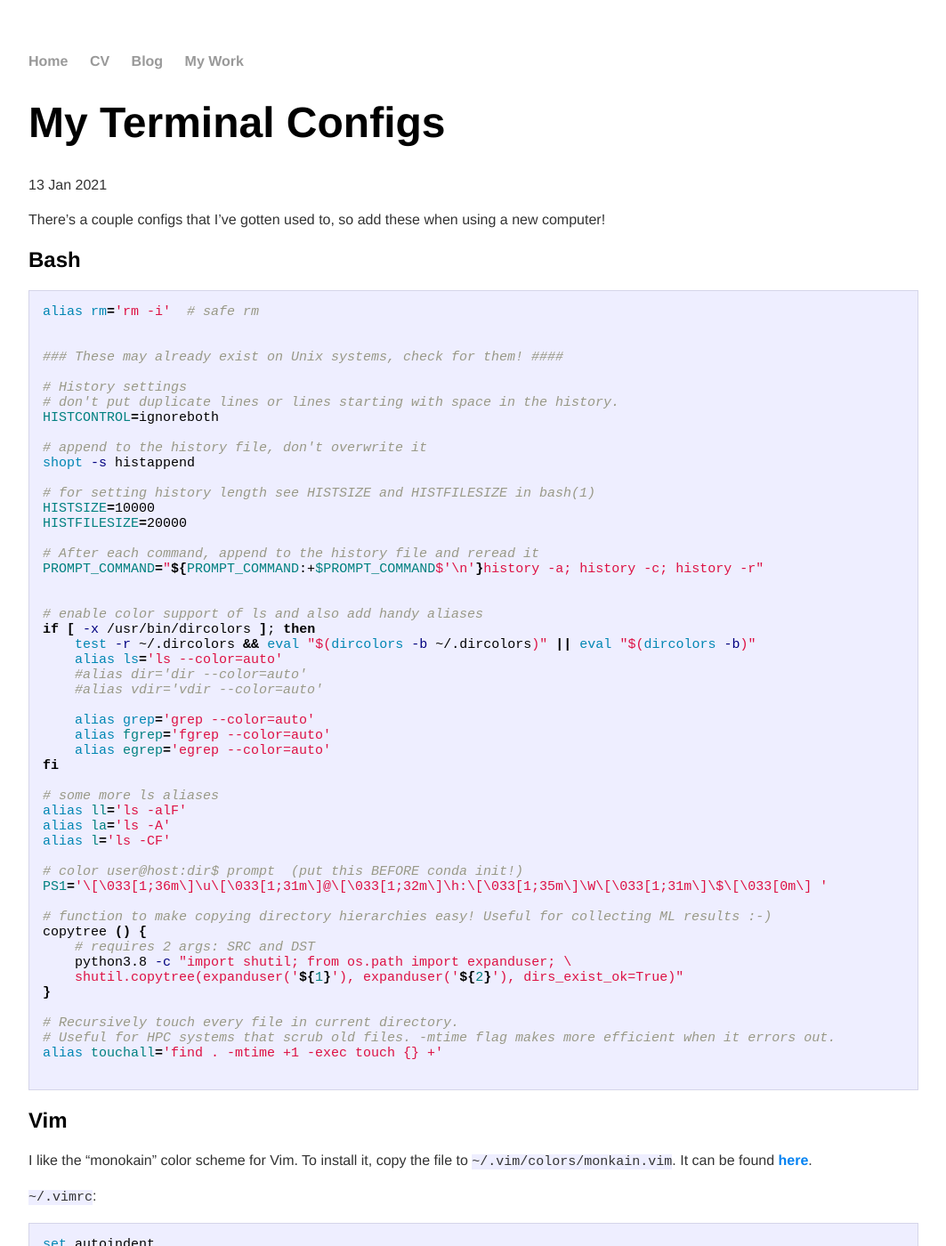
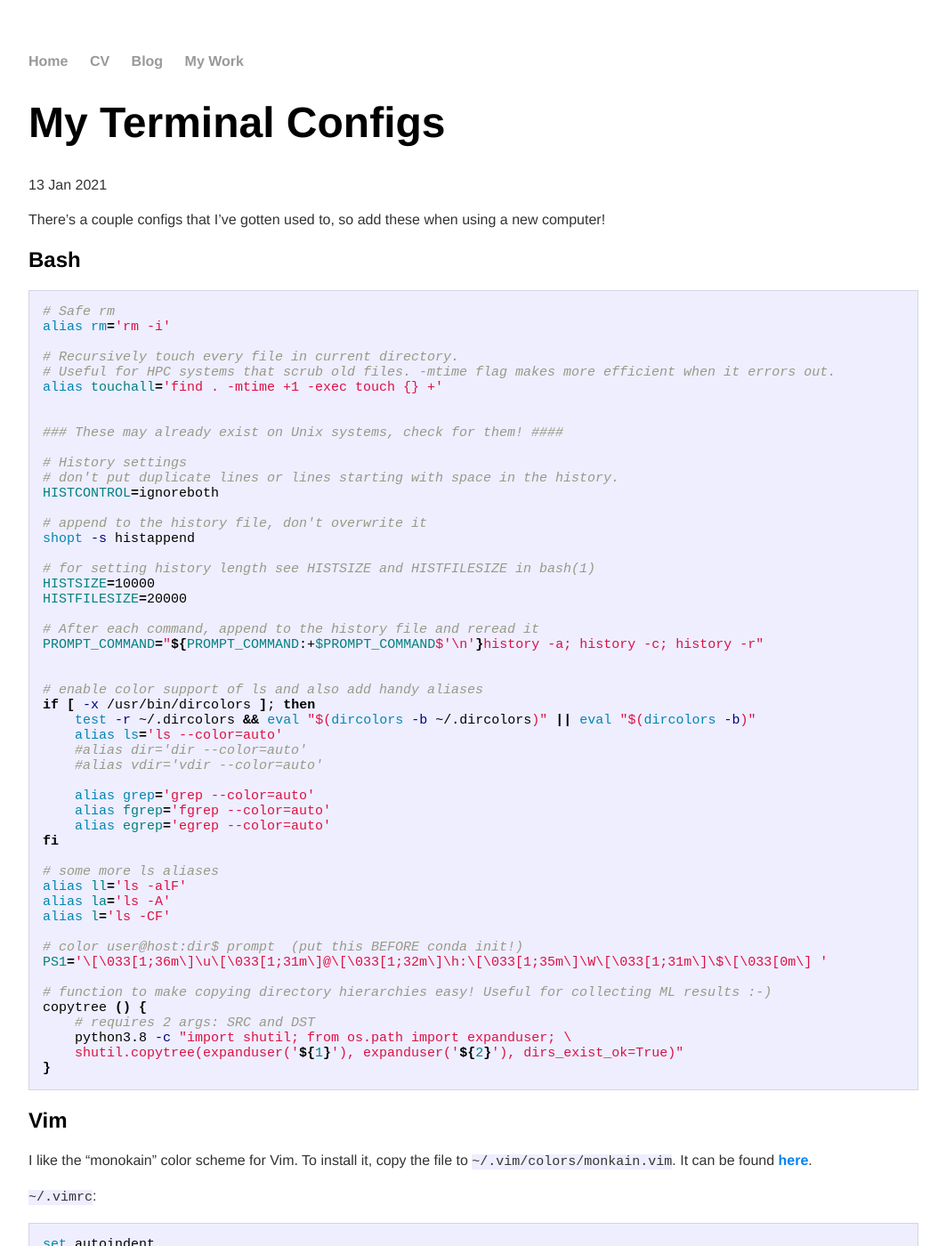
Before and after one commit to kcorder/kcorder.github.io, a Jekyll site: the page built from _posts/2021-01-13-term-configs.md, in a window 1280 px wide and 1400 px high. Shown: the whole window at 89% size, without its empty margins (108-1171 px from the left). Built offline with Jekyll 4.4.1, drawn with Linux system fonts in a browser that asks for light colours; part of the change alters nothing that is shown.

````diff
--- a/_posts/2021-01-13-term-configs.md
+++ b/_posts/2021-01-13-term-configs.md
@@ -12,7 +12,12 @@ There's a couple configs that I've gotten used to, so add these when using a new
 ## Bash
 
 ```bash
-alias rm='rm -i'  # safe rm
+# Safe rm
+alias rm='rm -i'
+
+# Recursively touch every file in current directory.
+# Useful for HPC systems that scrub old files. -mtime flag makes more efficient when it errors out.
+alias touchall='find . -mtime +1 -exec touch {} +'
 
 
 ### These may already exist on Unix systems, check for them! ####
@@ -58,11 +63,6 @@ copytree () {
     python3.8 -c "import shutil; from os.path import expanduser; \
     shutil.copytree(expanduser('${1}'), expanduser('${2}'), dirs_exist_ok=True)"
 }
-
-# Recursively touch every file in current directory.
-# Useful for HPC systems that scrub old files. -mtime flag makes more efficient when it errors out.
-alias touchall='find . -mtime +1 -exec touch {} +'
-
 ```
 
 
````
